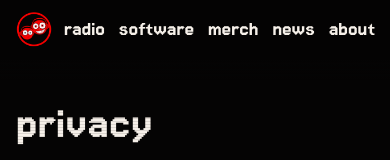
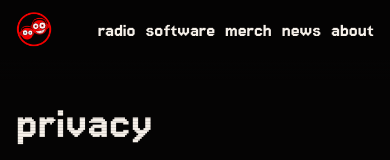
Before and after one commit to betweentwomidnights/the-patch-next, a Next.js app: page /privacy in a window 390 px wide. Shown: the top 160 px of the page. Built offline with nearby package versions, Linux system fonts and the light colour scheme.

Commit message:
Fit the news link on narrow screens

```diff
--- a/src/app/components/site/SiteHeader.tsx
+++ b/src/app/components/site/SiteHeader.tsx
@@ -17,7 +17,7 @@ export default function SiteHeader() {
   const pathname = usePathname() ?? '/';
   return (
     <header className="fixed inset-x-0 top-0 z-40 h-[var(--header-h)] bg-ink/90 backdrop-blur-md after:pointer-events-none after:absolute after:inset-x-0 after:top-full after:h-5 after:bg-gradient-to-b after:from-ink/90 after:to-transparent">
-      <div className="mx-auto flex h-full max-w-page items-center justify-between gap-3 px-4 sm:px-6">
+      <div className="mx-auto flex h-full max-w-page items-center justify-between gap-2 px-3 min-[375px]:gap-3 min-[375px]:px-4 sm:px-6">
         <Link href="/" className="group flex shrink-0 items-center gap-2.5" aria-label="the collabage patch, home">
           {/* eslint-disable-next-line @next/next/no-img-element */}
           <img
@@ -30,7 +30,7 @@ export default function SiteHeader() {
           <span className="loud hidden text-3xl sm:inline">the patch</span>
         </Link>
 
-        <nav aria-label="site" className="flex items-center gap-2.5 font-display text-[1.25rem] leading-none min-[375px]:gap-3.5 min-[375px]:text-[1.35rem] sm:gap-6 sm:text-2xl">
+        <nav aria-label="site" className="flex items-center gap-1.5 font-display text-[1.05rem] leading-none min-[375px]:gap-2.5 min-[375px]:text-xl sm:gap-6 sm:text-2xl">
           {nav.map((item) => {
             const active = pathname === item.href || pathname.startsWith(`${item.href}/`);
             return (
```
